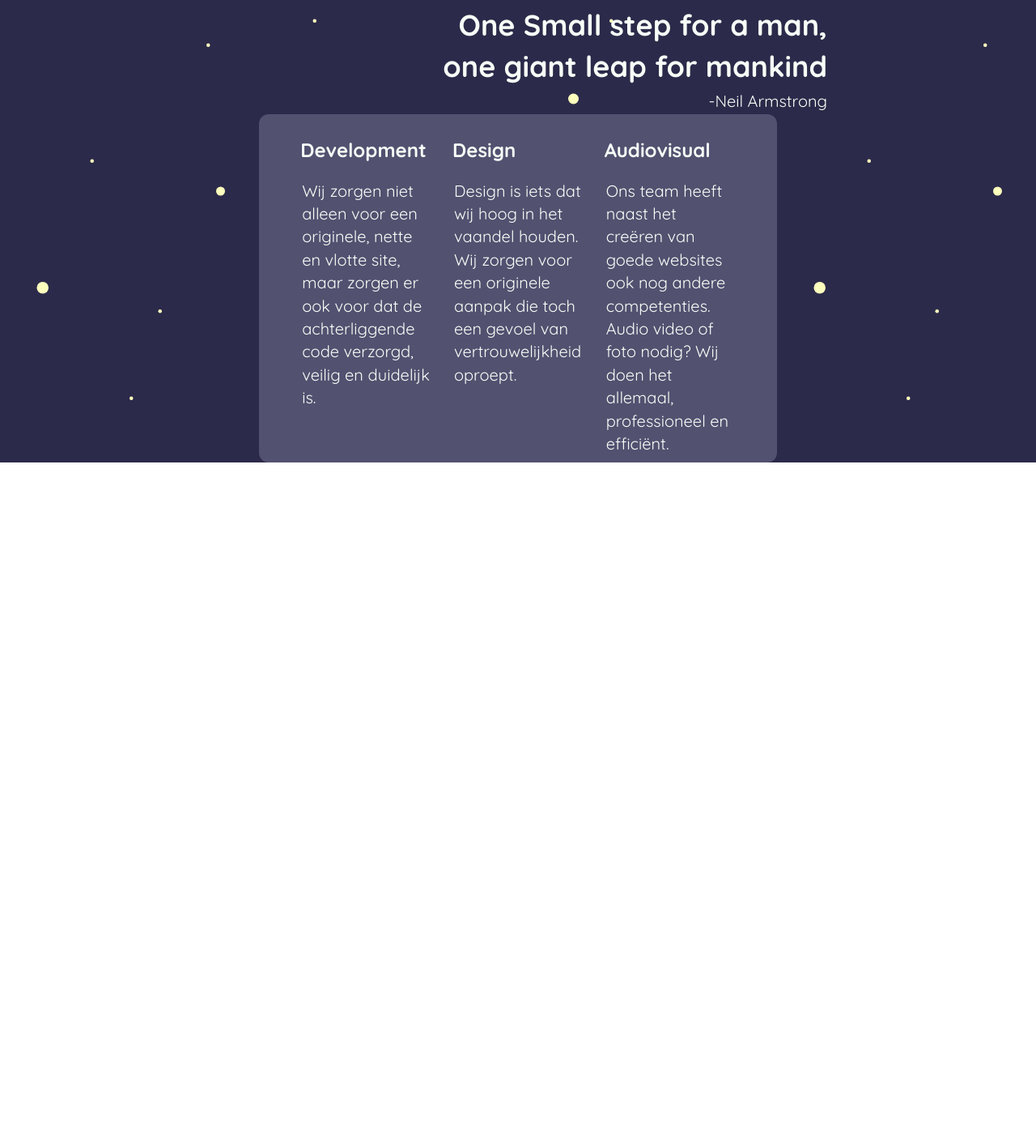
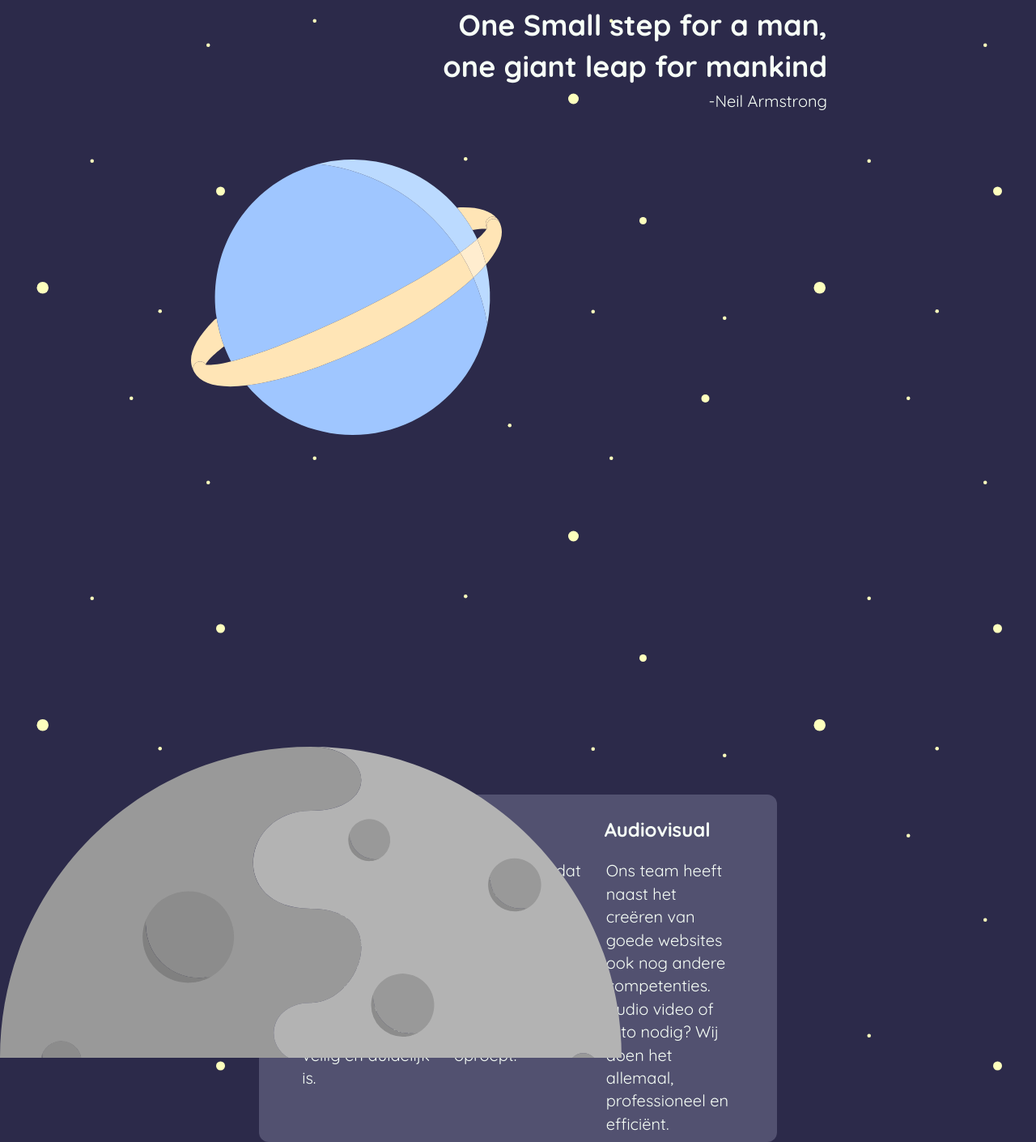
Before and after one commit to isaapons/1617.webd2, a plain HTML site: page index.html in a window 1280 px wide. Shown: the part 638-2048 px from the top of the page at 81% size. Before the commit the page ends 1209 px from the top, so only its background shows below. Drawn offline with Linux system fonts and the light colour scheme.

Commit message:
added more stuff

```diff
--- a/index.html
+++ b/index.html
@@ -73,6 +73,8 @@
       </div>
       <!--  <img class="planet" src="assets/svg/Planet.svg" alt="Planet"> -->
 
+      <img class="planet" src="assets/svg/Planet.svg" alt="planet">
+
       <section class="column-container">
 
 
@@ -102,7 +104,7 @@
           </main>
 
           <footer>
-
+            <img src="assets/svg/moonhalf.svg" alt="moon">
           </footer>
           <!-- Scripts: Vendors -->
           <!-- For example: jQuery, lodash, handlebars, ... -->
--- a/scss/main.scss
+++ b/scss/main.scss
@@ -10,7 +10,7 @@ html, body {
 body {
   width: 100vw;
   height: 100vh;
-  overflow-y: hidden;
+  overflow-x: hidden;
   background-image: url("../assets/images/background.svg");
   background-size: 960px 540px;
 }
@@ -72,14 +72,27 @@ header {
   text-align: right;
   margin: 2px;
 }
+
+.planet {
+  float: left;
+  width: 30vw;
+  position: relative;
+  left: -20px;
+  top: 7vh;
+}
+
+//COLUMN
+
 .column-container {
   display: flex;
+  position:relative;
+  top: 500px;
 
   background: #525170;
   border-radius: 12px;
   padding: 0 5% ;
   width: 50vw;
-margin: 0 auto;
+  margin: 12px auto;
 }
 
 .column-3 {
@@ -94,3 +107,10 @@ margin: 0 auto;
     text-align: left;
   }
 }
+
+// FOOTER
+
+footer {
+  position: absolute;
+  margin: 0 auto;
+}
```
Also changed, not shown: css/main.css, 1 other file. Lines whose indentation alone changed are shown as unchanged.
